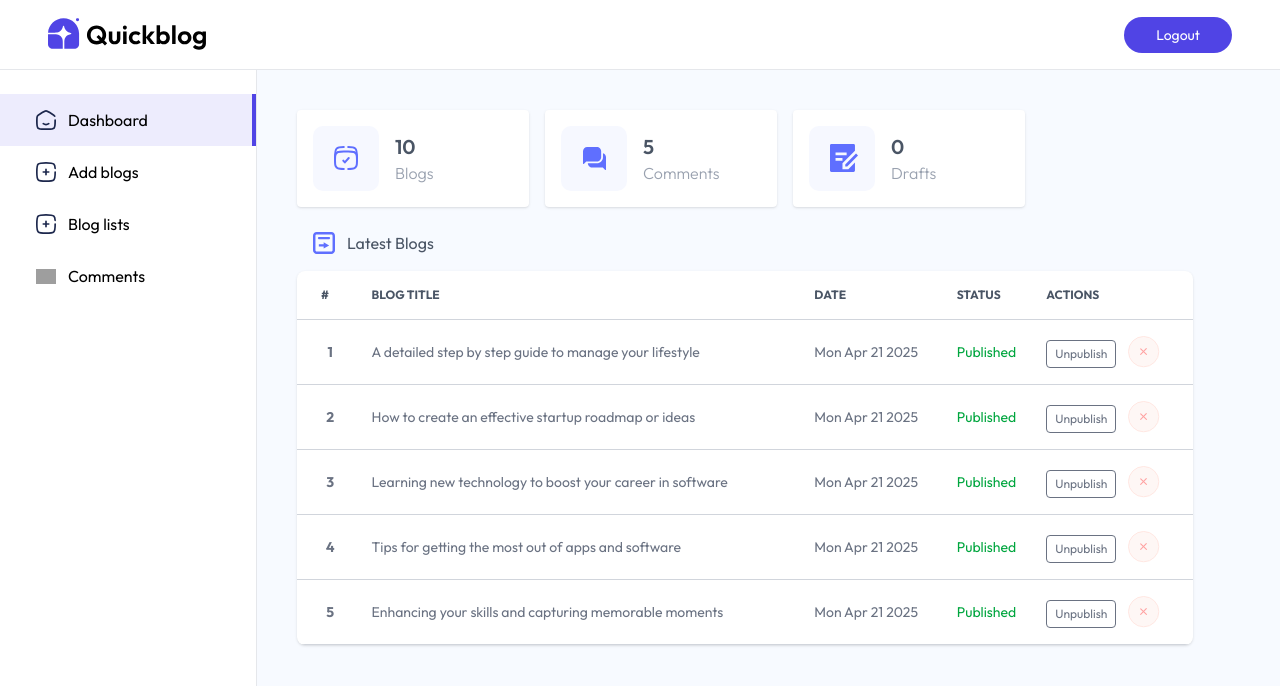
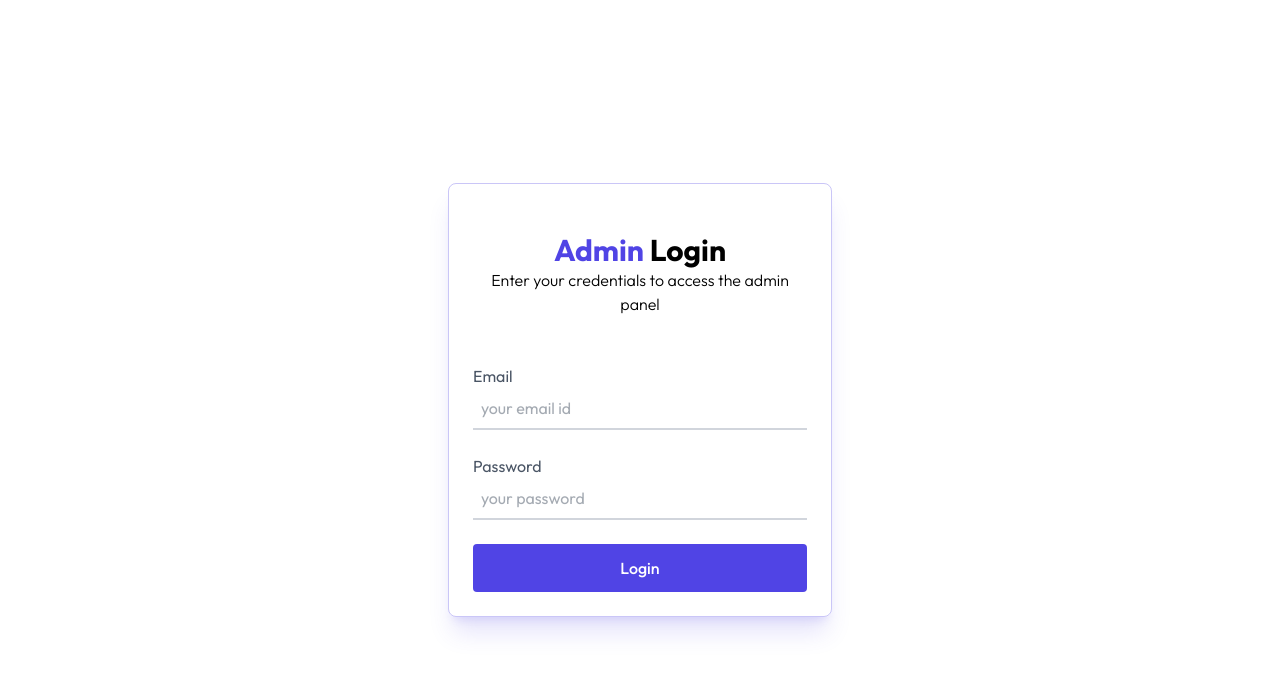
Before and after one commit to natitam1/QuickBlog-Natnael, a React (Vite) app in the folder client/: page /admin in a window 1280 px wide. Shown: the top 686 px of the page. Built offline with nearby package versions, Linux system fonts and the light colour scheme; no server answers; grey boxes are pictures that could not be loaded.

Commit message:
Authorize the user using the token form the localstorage

```diff
--- a/client/src/App.jsx
+++ b/client/src/App.jsx
@@ -10,15 +10,17 @@ import Comments from "./pages/admin/Comments";
 import Login from "./components/admin/Login";
 import "quill/dist/quill.snow.css";
 import { Toaster } from "react-hot-toast";
+import { useAppContext } from "./context/AppContext";
 
 const App = () => {
+  const { token } = useAppContext();
   return (
     <div>
       <Toaster />
       <Routes>
         <Route path="/" element={<Home />} />
         <Route path="/blog/:id" element={<Blog />} />
-        <Route path="/admin" element={true ? <Layout /> : <Login />}>
+        <Route path="/admin" element={token ? <Layout /> : <Login />}>
           <Route index element={<Dashboard />} />
           <Route path="addBlog" element={<AddBlog />} />
           <Route path="listBlog" element={<ListBlog />} />
--- a/client/src/components/Navbar.jsx
+++ b/client/src/components/Navbar.jsx
@@ -1,9 +1,10 @@
 import React from "react";
 import { assets } from "../assets/assets";
 import { useNavigate } from "react-router-dom";
+import { useAppContext } from "../context/AppContext";
 
 const Navbar = () => {
-  const navigate = useNavigate();
+  const { navigate, token } = useAppContext();
   return (
     <div className="flex justify-between items-center py-5 mx-8 sm:mx-20 xl:mx-32">
       <img
@@ -16,7 +17,7 @@ const Navbar = () => {
         onClick={() => navigate("/admin")}
         className="flex items-center gap-2 rounded-full text-sm cursor-pointer bg-primary text-white px-10 py-2.5"
       >
-        Login
+        {token ? "Dashboard" : "Login"}
         <img src={assets.arrow} alt="arrow" className="w-3" />
       </button>
     </div>
--- a/client/src/components/admin/Login.jsx
+++ b/client/src/components/admin/Login.jsx
@@ -1,10 +1,28 @@
 import React, { useState } from "react";
+import { useAppContext } from "../../context/AppContext";
+import toast from "react-hot-toast";
 
 const Login = () => {
+  const { axios, setToken } = useAppContext();
   const [email, setEmail] = useState("");
   const [password, setPassword] = useState("");
   const handleSubmit = async (e) => {
     e.preventDefault();
+    try {
+      const { data } = await axios.post("/api/admin/login", {
+        email,
+        password,
+      });
+      if (data.success) {
+        setToken(data.token);
+        localStorage.setItem("token", data.token);
+        axios.defaults.headers.common["Authorization"] = data.token;
+      } else {
+        toast.error(data.message);
+      }
+    } catch (error) {
+      toast.error(error.message);
+    }
   };
   return (
     <div className="flex items-center justify-center h-screen">
```
